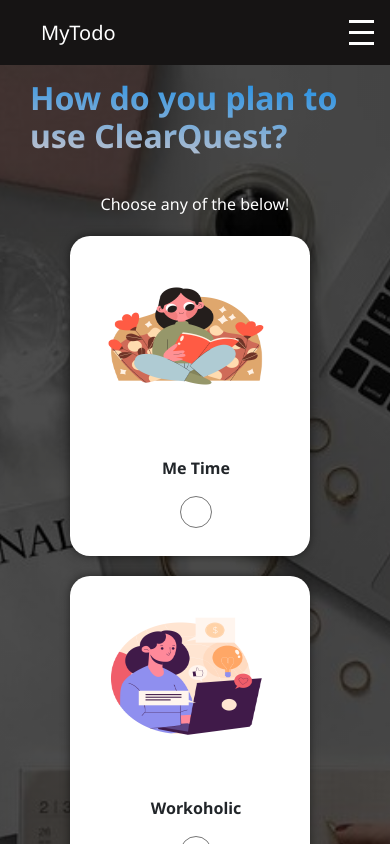
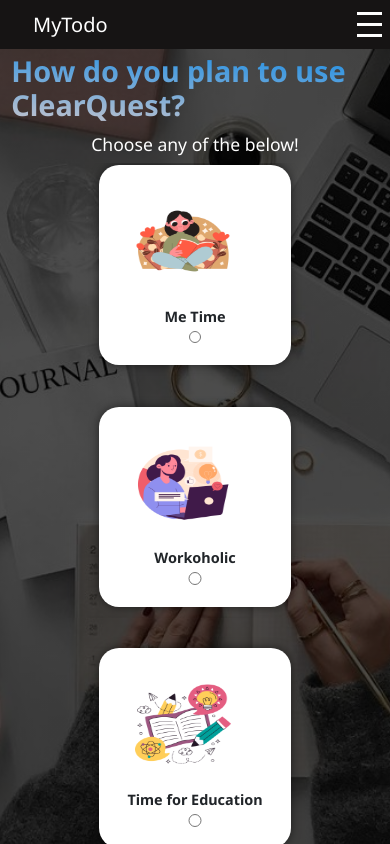
Before and after one commit to Aadrika14/todo-app, a React (Vite) app: page / in a window 390 px wide. Shown: the top 844 px of the page. Built offline with nearby package versions, Linux system fonts and the light colour scheme.

Commit message:
Changes to the Home Page

```diff
--- a/src/App.jsx
+++ b/src/App.jsx
@@ -17,6 +17,9 @@ function App(){
         <Route path='/signup' element={<Signup/>}></Route>
         <Route path='/main' element={<MainSectionPage/>}></Route>
         <Route path='/settings' element={<SettingsPage/>}></Route>
+        <Route path='/personal' element={<MainSectionPage/>}></Route>
+        <Route path='/work' element={<MainSectionPage/>}></Route>
+        <Route path='/education' element={<MainSectionPage/>}></Route>
       </Routes>
   </>
   )
--- a/src/components/HomePage.jsx
+++ b/src/components/HomePage.jsx
@@ -16,7 +16,7 @@ function HomePage() {
     {/* <Buttons/> */}
       <AppHead />
       <ChooseTask setSelectedTask={setSelectedOption} />
-      <ContinueButton disabled={!selectedOption} />
+      {/* <ContinueButton disabled={!selectedOption} /> */}
     </div>
     </>
   );
--- a/src/components/HomePage.module.css
+++ b/src/components/HomePage.module.css
@@ -5,10 +5,10 @@
   background-image: linear-gradient(to bottom, rgba(0, 0, 0, 0.5), rgba(0, 0, 0, 0.5)), url('../assets/bk3.jpeg');
   background-size: cover; /* Cover the entire container */
   background-position: center; /* Center the image */
-  min-height: 100vh; /* Make the container full viewport height */
+  min-height: 100vh;
 }
 
-@media (max-width: 768px) {
+@media (max-width: 1600px) {
   .background {
     /* Adjustments for smaller devices */
     background-image: linear-gradient(to bottom, rgba(0, 0, 0, 0.7), rgba(0, 0, 0, 0.7)), url('../assets/bk3.jpeg'); /* Increase transparency for smaller screens */
--- a/src/components/homepage/AppHead.module.css
+++ b/src/components/homepage/AppHead.module.css
@@ -1,7 +1,6 @@
 .head {
-  margin: 30px 10px 20px 30px ;
-  top: -1rem;
-  font-size: 4rem;
+  margin: 0.1rem 0rem 0.8rem 0.1rem;
+  font-size: 5rem;
   position: relative;
   font-weight: bold;
   background: -webkit-linear-gradient(86deg, #c3c3cd, #168ce6);
@@ -14,9 +13,7 @@
 
 .head2 {
   font-size: 2rem;
-  margin: 0rem;
-  margin-bottom: 10px;
-  top: 0rem;
+  margin: 0.1rem 0rem 0rem 0rem;
   position: relative;
   color: white;
   display: flex;
@@ -25,22 +22,63 @@
 }
 
 /* Responsive styles */
-@media (max-width: 768px) {
+
+
+@media (max-width: 480px) and (max-height: 768px) {
   .head {
-    font-size: 3rem;
-  }
-
-  .head2 {
-    font-size: 1.5rem;
-  }
-}
-
-@media (max-width: 480px) {
-  .head {
-    font-size: 2rem;
+    font-size: 1.6rem;
+    margin: 0.1rem 0rem 0rem 0.7rem;
   }
 
   .head2 {
     font-size: 1rem;
+    margin: 0.2rem 0rem 0rem 0rem;
   }
 }
+@media (min-width: 480px) and (max-height: 739px) {
+  .head {
+    font-size: 2rem;
+    margin: 0.1rem 0rem 0.1rem 0.7rem;
+  }
+
+  .head2 {
+    font-size: 1rem;
+    margin: 0rem 0rem 0rem 0rem;
+  }
+}
+
+@media (max-width: 480px) and (min-height: 768px) and (max-height: 1024px) {
+  .head {
+    font-size: 1.8rem;
+    margin: 0.1rem 0rem 0.1rem 0.7rem;
+  }
+
+  .head2 {
+    font-size: 1.1rem;
+    margin: 0rem 0rem 0rem 0rem;
+  }
+}
+
+@media (min-width: 767px) and (min-height: 1024px) {
+  .head {
+    font-size: 3.5rem;
+    margin: 0.2rem 0rem 0.5rem 0.7rem;
+  }
+
+  .head2 {
+    font-size: 2rem;
+    margin: 0rem 0rem 0.3rem 0rem;
+  }
+}
+
+@media (min-width: 1024px) and (max-width: 1279px)and (min-height:599px) and (max-height: 799px) {
+  .head {
+    font-size: 3rem;
+    margin: 0.2rem 0rem 0.1rem 0.6rem;
+  }
+
+  .head2 {
+    font-size: 1.8rem;
+    margin: 0.1rem 0rem 0rem 0.3rem;
+  }
+}
--- a/src/components/homepage/ChooseTask.jsx
+++ b/src/components/homepage/ChooseTask.jsx
@@ -1,10 +1,26 @@
 import React from 'react';
+import { useNavigate } from 'react-router-dom';
 import { assets } from '../../assets/assets';
 import styles from './ChooseTask.module.css';
 
 function ChooseTask({ setSelectedTask }) {
+  const navigate = useNavigate();
+
   const handleOptionChange = (option) => {
     setSelectedTask(option);
+    switch (option) {
+      case 'option1':
+        navigate('/personal');
+        break;
+      case 'option2':
+        navigate('/work');
+        break;
+      case 'option3':
+        navigate('/education');
+        break;
+      default:
+        break;
+    }
   };
 
   return (
--- a/src/components/homepage/ChooseTask.module.css
+++ b/src/components/homepage/ChooseTask.module.css
@@ -2,47 +2,45 @@
 .radioContainer {
   display: flex;
   flex-direction: row;
-  width: 100vw;
-  flex-wrap: wrap;
+  width: 100%;
   align-items: center;
   justify-content: center;
+  flex-wrap: wrap;
+  margin: 0.5rem 0rem 3.5rem 0rem;
+  overflow: hidden; /* Hide overflow to prevent scrolling */
 }
 
 /* Radio button style */
 .radioButton {
   background-color: white;
   display: grid;
-  margin-bottom: 30px;
-  height: 36rem;
-  width: 32rem;
-  position: relative;
-  top: 0rem;
+  height: 27rem;
+  width: 23rem;
+  margin: 0.5rem 0.9rem 0.5rem 0.9rem;
   border-radius: 20px;
   box-shadow: 0 0 10px rgba(0, 0, 0, 0.5);
   cursor: pointer;
   padding: 20px;
-  margin: 10px 30px 10px 20px;
+  transition: transform 0.3s ease, box-shadow 0.3s ease;
 }
 
 .radioButton.selected {
-  background-color: blue;
+  background-color: rgb(16, 167, 208);
 }
 
 .radioButton:hover {
   transform: scale(1.01);
-  transition: transform 0.3s ease, box-shadow 0.3s ease;
 }
 
 .itemText {
   font-weight: bolder;
-  font-size: 2.5rem;
+  font-size: 1.8rem;
 }
 
 .img {
-  height: 28rem;
-  width: 29rem;
+  height: 13rem;
+  width: 16rem;
   padding: 1rem;
-  margin-right: 20px;
 }
 
 .side {
@@ -57,50 +55,115 @@
 }
 
 /* Responsive styles */
-@media (max-width: 1024px) {
+@media (max-width: 480px) and (max-height: 768px) {
+  .radioContainer {
+    flex-direction: column;
+    justify-content: center;
+    margin: 0rem 0rem 0.1rem 0rem;
+  }
   .radioButton {
-    height: 30rem;
-    width: 25rem;
+    height: 9.5rem;
+    width: 9.5rem;
+    margin: 0rem 0rem 2rem 0rem;
   }
-
   .img {
-    height: 20rem;
-    width: 22rem;
+    height: 6rem;
+    width: 7rem;
   }
-
   .itemText {
-    font-size: 2rem;
+    font-size: 0.7rem;
+  }
+  .side input {
+    height: 0.6rem;
   }
 }
 
-@media (max-width: 768px) {
+@media (min-width: 480px) and (max-height: 721px) {
+  .radioContainer {
+    flex-direction: column;
+    justify-content: center;
+    margin: 0rem 0rem 0.2rem 0rem;
+  }
   .radioButton {
-    height: 25rem;
-    width: 20rem;
+    height: 9.5rem;
+    width: 9.5rem;
+    margin: 0rem 0rem 2rem 0rem;
   }
+  .img {
+    height: 6rem;
+    width: 7rem;
+  }
+  .itemText {
+    font-size: 0.7rem;
+  }
+  .side input {
+    height: 0.6rem;
+  }
+}
 
+@media (max-width: 480px) and (min-height: 768px) and (max-height: 1024px){
+  .radioContainer {
+    flex-direction: column;
+    justify-content: center;
+    margin: 0rem 0rem 0.1rem 0rem;
+  }
+  .radioButton {
+    height: 12.5rem;
+    width: 12rem;
+    margin: 0.1rem 0rem 2.5rem 0rem;
+  }
   .img {
+    height: 7rem;
+    width: 8rem;
+  }
+  .itemText {
+    font-size: 0.9rem;
+  }
+  .side input {
+    height: 0.8rem;
+    color: red;
+  }
+}
+
+
+@media (min-width: 768px) and (min-height: 1024px){
+  .radioContainer {
+    flex-direction: column;
+    justify-content: center;
+    margin: 0rem 0.5rem 2rem 0rem;
+  }
+  .radioButton {
     height: 15rem;
-    width: 17rem;
+    width: 18rem;
+    margin: 0rem 1rem 1.5rem 1rem;
   }
+  .img {
+    height: 9rem;
+    width: 10rem;
+    margin-left: 2rem;
+  }
+  .itemText {
+    font-size: 1.2rem;
+  }
+}
 
+
+@media (min-width: 1024px) and (max-width:1279px) and (min-height:599px) and (max-height: 799px) {
+  .radioContainer {
+    flex-direction: row;
+    justify-content: center;
+    margin: 0.3rem 0rem 2rem 0rem;
+  }
+  .radioButton {
+    height: 21.5rem;
+    width: 18rem;
+    margin: 1rem 1rem 2rem 1rem;
+  }
+  .img {
+    height: 12rem;
+    width: 14rem;
+  }
   .itemText {
     font-size: 1.5rem;
   }
 }
-
-@media (max-width: 480px) {
-  .radioButton {
-    height: 20rem;
-    width: 15rem;
-  }
-
-  .img {
-    height: 10rem;
-    width: 12rem;
-  }
-
-  .itemText {
-    font-size: 1rem;
-  }
-}
--- a/src/components/homepage/ContinueButton.module.css
+++ b/src/components/homepage/ContinueButton.module.css
@@ -10,7 +10,7 @@
   width: 9em;
   height: 4rem;
   border-radius: 50px;
-  background-color: rgb(228, 67, 67);
+  background-color: rgb(34, 44, 226);
   color: white;
   font-size: 1.7rem;
   margin-top: 10px;
@@ -24,7 +24,7 @@
 }
 
 .disabled {
-  background-color: rgb(96, 189, 243);
+  background-color: rgb(14, 7, 197);
   color: black;
 }
 
--- a/src/components/navbar/Navbar.module.css
+++ b/src/components/navbar/Navbar.module.css
@@ -3,7 +3,7 @@
   justify-content: space-between;
   align-items: center;
   background-color:  rgb(22, 20, 20);
-  padding: 1rem;
+  padding: 0.5rem;
   position: sticky; /* Make the navbar sticky */
   top: 0; /* Stick to the top */
   z-index: 10; /* Ensure navbar is above other content */
--- a/src/components/navbar/navbar.jsx
+++ b/src/components/navbar/navbar.jsx
@@ -18,7 +18,6 @@ const Navbar = () => {
             </div>
             <ul className={`${styles.navLinks} ${isOpen ? styles.active : ''}`}>
                 <li className={styles.navItem}><a href="">Home</a></li>
-                <li className={styles.navItem}><a href="">About</a></li>
                 <li className={styles.navItem}><a href="/signup">Signup</a></li>
                 <li className={styles.navItem}><a href="/login">Login</a></li>
             </ul>
```
